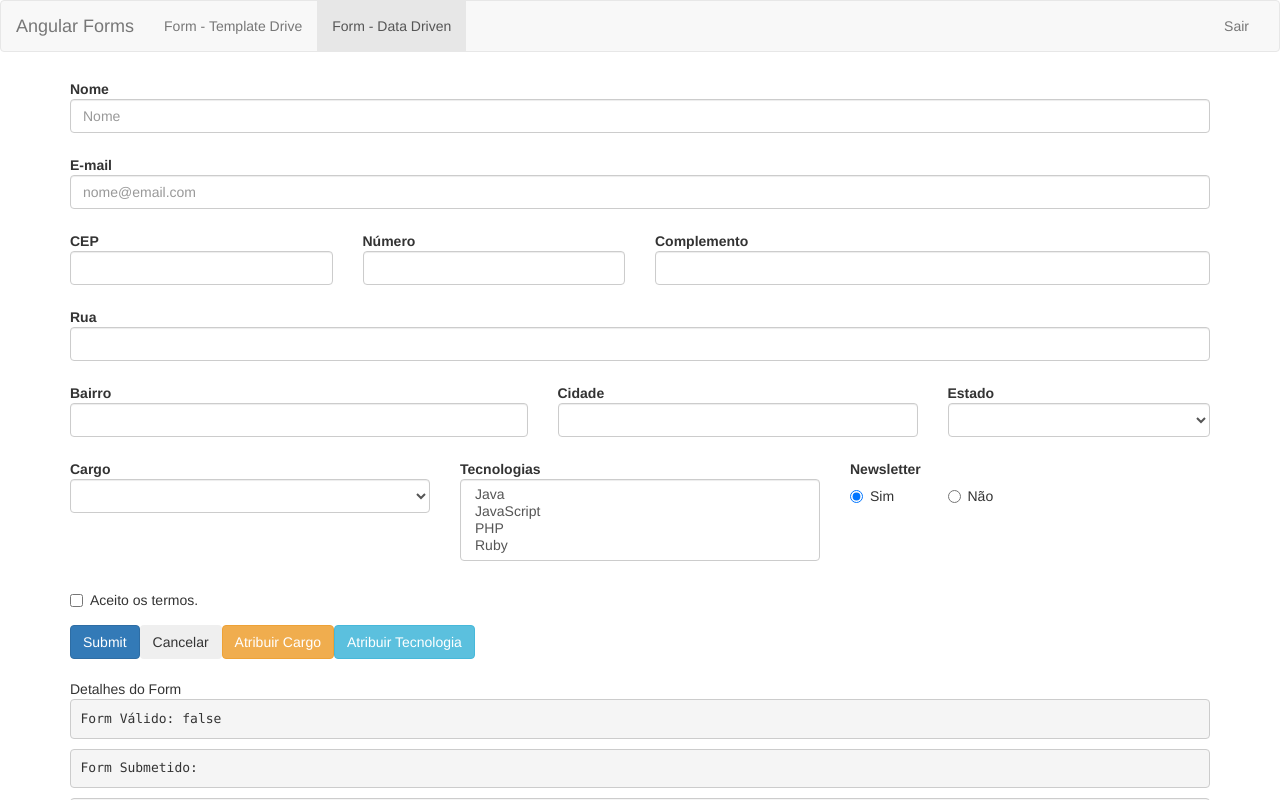
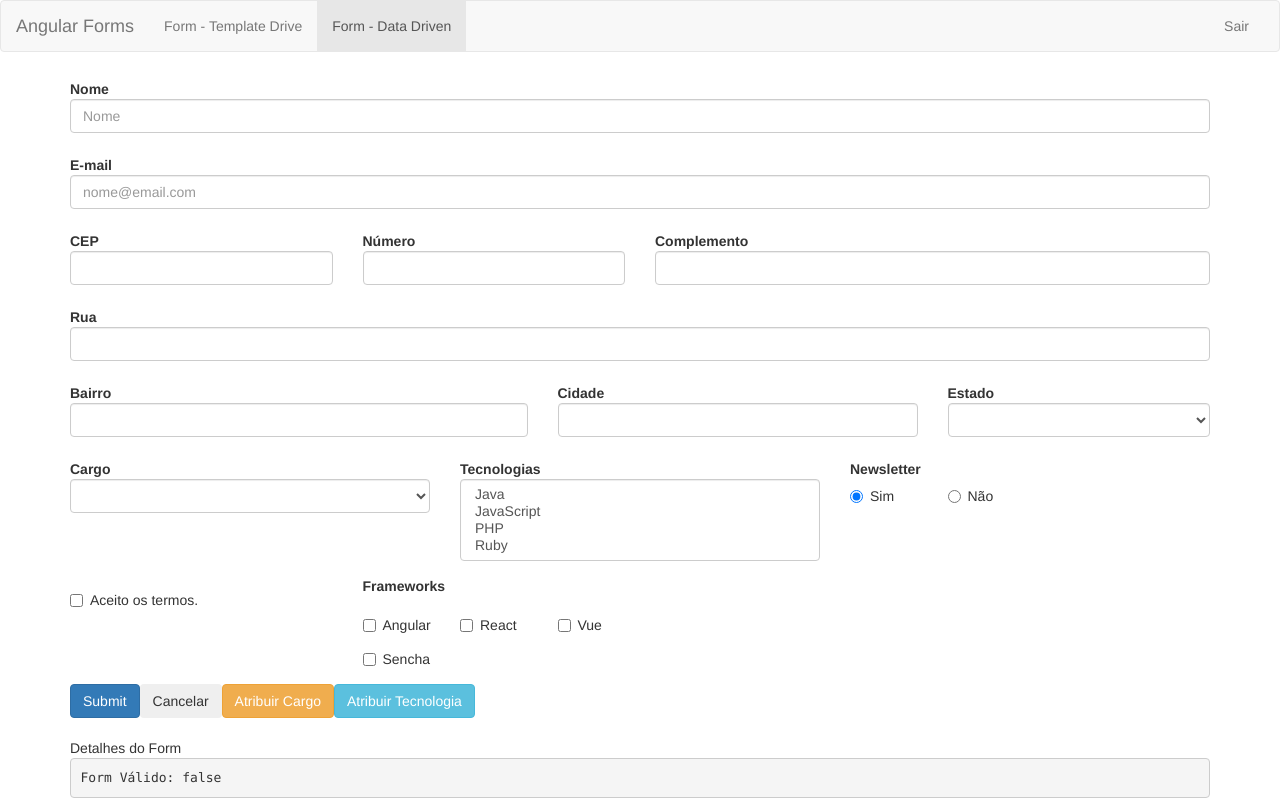
Before and after one commit to paulo-nazareth/curso_angular_v2, an Angular app in the folder forms/: page /dataForm in a window 1280 px wide. Shown: the top 800 px of the page. Built offline with nearby package versions, Linux system fonts and the light colour scheme.

Commit message:
Curso de Angular - 107# Formulários Reativos: FormArray: Checkboxes Dinâmicos

```diff
--- a/forms/src/app/data-form/data-form.component.html
+++ b/forms/src/app/data-form/data-form.component.html
@@ -98,6 +98,16 @@
         <app-campo-control-erro [mostrarErro]="!formulario.get('termos').valid" mensagemErro="Por favor, aceite os termos!"></app-campo-control-erro>
       </div>
     </div>
+    <div class="col-md-3" [ngClass]="aplicaCssErro('frameworks')">
+      <label for="frameworks">Frameworks</label>
+      <div id="frameworks" class="row">
+        <div class="checkbox col-sm-4" formArrayName="frameworks" *ngFor="let item of formulario.get('frameworks').controls; let i = index" >
+          <label class="checkbox-inline">
+            <input type="checkbox" [formControlName]="i"> {{ frameworks[i] }}
+          </label>
+        </div>
+      </div>
+    </div>
   </div>
 
   <!--<button type="submit" class="btn btn-primary" [disabled]="!formulario.valid">Submit</button>-->
--- a/forms/src/app/data-form/data-form.component.ts
+++ b/forms/src/app/data-form/data-form.component.ts
@@ -26,6 +26,8 @@
   tecnologias: any[];
 
   newsletterOp: any[];
+
+  frameworks = ['Angular', 'React', 'Vue', 'Sencha'];
 
   constructor(
     private formBuilder: FormBuilder,
@@ -80,14 +82,37 @@
       cargo: [null],
       tecnologias: [null],
       newsletter: ['s'],
-      termos: [null, Validators.pattern('true')]
+      termos: [null, Validators.pattern('true')],
+      frameworks: this.buildFrameworks()
     });
+  }
+
+  buildFrameworks(){
+    const values = this.frameworks.map(v => new FormControl(false));
+    return this.formBuilder.array(values);
+    // this.formBuilder.array( [
+    //   new FormControl(false),
+    //   new FormControl(false),
+    //   new FormControl(false),
+    //   new FormControl(false)
+    // ] );
   }
 
   onSubmit(){
     // console.log(this.formulario);
+
+    //Tratar Frameworks
+    let valueSubmit = Object.assign({}, this.formulario.value);
+    valueSubmit = Object.assign(valueSubmit, {
+      frameworks: valueSubmit.frameworks
+      .map((v, i) => v ? this.frameworks[i] : null)
+      .filter(v => v !== null)
+    });
+
+    console.log(valueSubmit);
+
     if(this.formulario.valid){
-      this.http.post('https://httpbin.org/post', JSON.stringify(this.formulario.value))
+      this.http.post('https://httpbin.org/post', JSON.stringify(valueSubmit))
         .pipe(map(res => res))
         .subscribe(dados => {
           console.log(dados);
```
